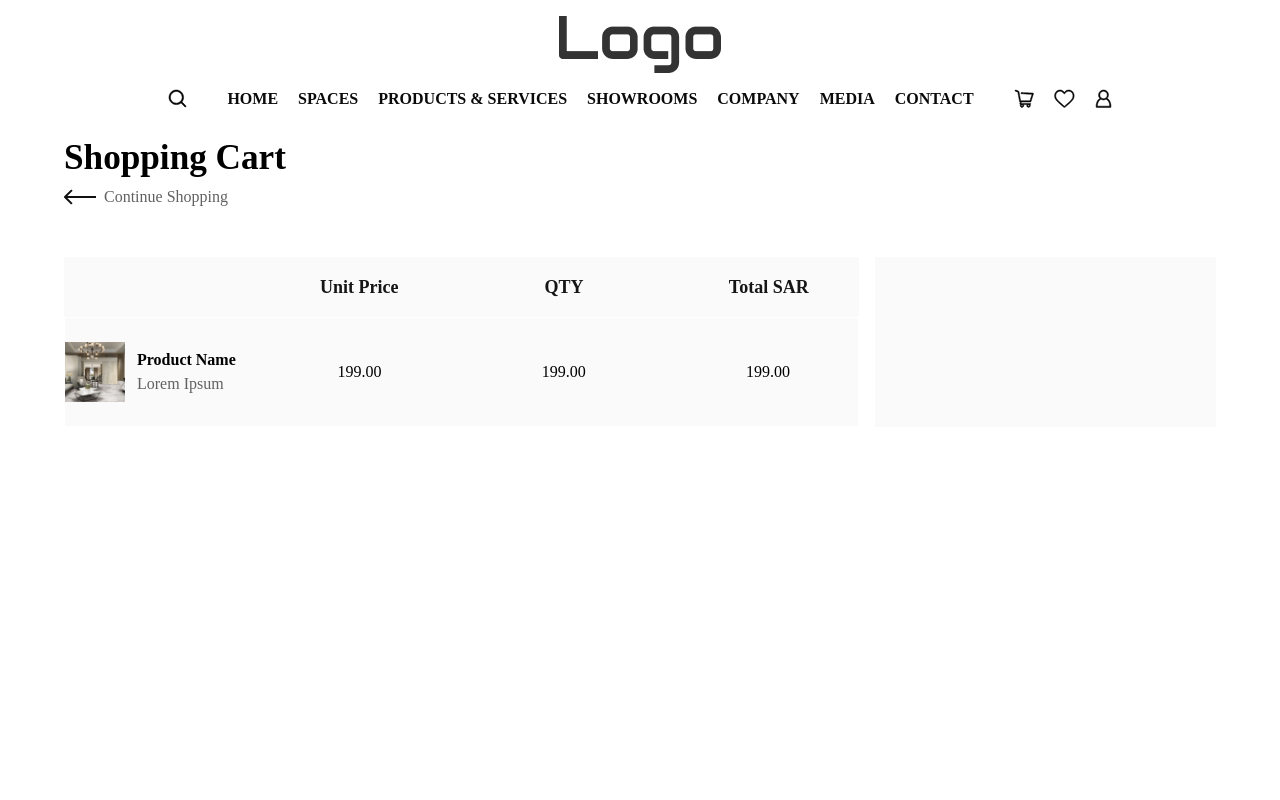
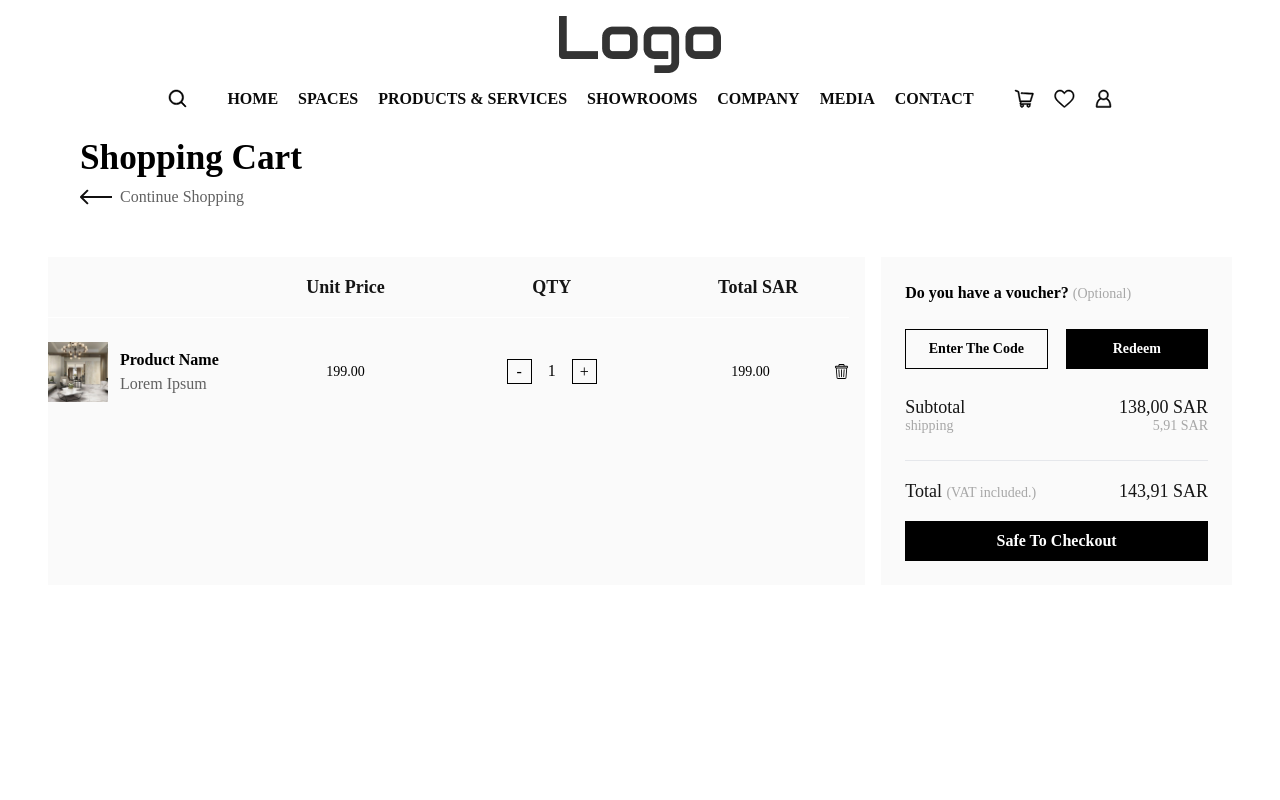
Before and after one commit to godstimedev/eshop, a React (Create React App) app: page /cart in a window 1280 px wide. Shown: the top 800 px of the page. Built offline with nearby package versions, Linux system fonts and the light colour scheme; the HTML template or start-up script is replaced by a standard one.

Commit message:
completed cart page

```diff
--- a/src/components/Header.tsx
+++ b/src/components/Header.tsx
@@ -1,5 +1,5 @@
 import React, { useState } from 'react';
-import { NavLink } from 'react-router-dom';
+import { Link, NavLink } from 'react-router-dom';
 import Logo from '../assets/images/logoBlack.png';
 import { ReactComponent as Search } from '../assets/svg/Search.svg';
 import { ReactComponent as Cart } from '../assets/svg/Cart.svg';
@@ -42,6 +42,7 @@ function Header({}: Props) {
 			<div>
 				<img src={Logo} alt="Logo" className="cursor-pointer" />
 			</div>
+
 			<nav className="hidden lg:flex items-center space-x-10">
 				<Search className="cursor-pointer" />
 				<ul className="flex space-x-5">
@@ -56,13 +57,17 @@ function Header({}: Props) {
 					<li className="navItems cursor-pointer">Contact</li>
 				</ul>
 				<div className="flex space-x-5">
-					<Cart className="cursor-pointer" />
+					<Link to="/cart">
+						<Cart className="cursor-pointer" />
+					</Link>
 					<Like className="cursor-pointer" />
 					<Avatar className="cursor-pointer" />
 				</div>
 			</nav>
 			<div className=" lg:hidden flex space-x-5 ">
-				<Cart className="cursor-pointer" />
+				<Link to="/cart">
+					<Cart className="cursor-pointer" />
+				</Link>
 				<Like className="cursor-pointer" />
 				<Avatar className="cursor-pointer" />
 			</div>
--- a/src/components/Products.tsx
+++ b/src/components/Products.tsx
@@ -9,6 +9,7 @@ import { ReactComponent as ArrowLeft } from '../assets/svg/ArrowLeft.svg';
 import { ReactComponent as ArrowRight } from '../assets/svg/ArrowRight.svg';
 
 import { productData } from '../data/productData';
+import { Link } from 'react-router-dom';
 
 type Props = {};
 
@@ -53,36 +54,46 @@ function Products({}: Props) {
 				<div className="relative row-span-2 h-[75vh] w-[100%] flex flex-col items-center">
 					<img src={ProductOne} alt="/" className="h-[95%] w-[100%]" />
 					<div className="absolute bottom-0 bg-[#111010] text-white text-center p-4 max-w-[95%] mx-auto place-items-center">
+						<Link to="/product">
 							<h2 className="text-[1.65rem] leading-[1.65rem]">Bathroom Tiles</h2>
 							<p className="text-[#B4B4B4] text-[14px]">
 								Ante mus blandit sapien sociosqu per consequat ad.
 							</p>
+						</Link>
 					</div>
 				</div>
-				{/* h-[90%] */}
+
 				<div className="relative row-span-2 h-[75vh]  flex flex-col items-center">
 					<img src={ProductTwo} alt="/" className="h-[95%] w-[100%]" />
 					<div className="absolute bottom-0 bg-[#111010] text-white text-center p-4 max-w-[95%] mx-auto place-items-center">
+						<Link to="/product">
 							<h2 className="text-[1.65rem] leading-[1.65rem]">Marble</h2>
 							<p className="text-[#B4B4B4] text-[14px]">Ante mus blandit sapien sociosqu</p>
+						</Link>
 					</div>
 				</div>
+
 				<div className="relative row-span-1  flex flex-col items-center">
 					<img src={ProductThree} alt="/" className="h-[85%] w-[100%]" />
 					<div className="absolute bottom-0 bg-[#111010] text-white text-center p-4 max-w-[95%] mx-auto place-items-center">
+						<Link to="/product">
 							<h2 className="text-[1.65rem] leading-[1.65rem]">Outdoor Flooring</h2>
 							<p className="text-[#B4B4B4] text-[14px]">
 								Ante mus blandit sapien sociosqu per consequat ad.
 							</p>
+						</Link>
 					</div>
 				</div>
+
 				<div className="relative row-span-1  flex flex-col items-center">
 					<img src={ProductFour} alt="/" className="h-[89%] w-[100%]" />
 					<div className="absolute bottom-0 bg-[#111010] text-white text-center p-4 max-w-[95%] mx-auto place-items-center">
+						<Link to="/product">
 							<h2 className="text-[1.65rem] leading-[1.65rem]">Kitchen Interior</h2>
 							<p className="text-[#B4B4B4] text-[14px]">
 								Ante mus blandit sapien sociosqu per consequat ad.
 							</p>
+						</Link>
 					</div>
 				</div>
 			</div>
--- a/src/pages/Cart.tsx
+++ b/src/pages/Cart.tsx
@@ -1,44 +1,93 @@
 import React from 'react';
 import { ReactComponent as ArrowBack } from '../assets/svg/ArrowBack.svg';
+import { ReactComponent as Delete } from '../assets/svg/Delete.svg';
 import ProductImg from '../assets/images/productImg.png';
+import { Link } from 'react-router-dom';
 
 type Props = {};
 
 function Cart({}: Props) {
 	return (
-		<main className="relative min-h-[100vh] px-[4rem] py-2">
-			<section className="">
+		<main className="relative min-h-[100vh] md:px-[3rem] px-[1rem] py-2">
+			<section className="px-[2rem]">
 				<h1>Shopping Cart</h1>
-				<div className="flex gap-2 items-center cursor-pointer">
-					<ArrowBack />
-					<p>Continue Shopping</p>
-				</div>
+				<Link to="/">
+					<div className="flex gap-2 items-center cursor-pointer">
+						<ArrowBack />
+						<p>Continue Shopping</p>
+					</div>
+				</Link>
 			</section>
 
-			<section className="flex gap-4 my-[3rem]">
-				<div className="bg-[#FAFAFA] w-[70%] ">
+			<section className="flex flex-col lg:flex-row gap-4 my-[3rem]">
+				{/* left section  */}
+				<div className="bg-[#FAFAFA]  lg:w-[70%] pr-4">
 					<div className="grid grid-cols-4 auto-cols-min items-center gap-6 py-[1rem] ">
 						<span className="">{''}</span>
-						<span className=" text-center text-lg font-semibold text-[#151515]">Unit Price</span>
-						<span className=" text-center text-lg font-semibold text-[#151515]">QTY</span>
-						<span className=" text-center text-lg font-semibold text-[#151515]">Total SAR</span>
+						<span className=" text-center md:text-lg text-sm font-semibold text-[#151515]">
+							Unit Price
+						</span>
+						<span className=" text-center md:text-lg text-sm font-semibold text-[#151515]">QTY</span>
+						<span className=" text-center md:text-lg text-sm font-semibold text-[#151515]">
+							Total SAR
+						</span>
 					</div>
 
-					<div className="grid  grid-cols-4 items-center gap-6 py-[1.5rem] border border-t border-[#fff]">
-						<div className=" flex gap-3 items-center ">
+					<div className="grid  grid-cols-4 items-center gap-6 py-[1.5rem]  border-t border-[#fff] ">
+						<div className="flex flex-col md:flex-row gap-3 items-center ">
 							<img src={ProductImg} alt="/" className="h-[60px] w-[60px]   object-cover" />
 							<div>
 								<h2>Product Name</h2>
 								<p>Lorem Ipsum</p>
 							</div>
 						</div>
-						<div className="text-center">199.00</div>
-						<div className="text-center">199.00</div>
-						<div className="text-center">199.00</div>
+						<div className="text-center text-sm">199.00</div>
+						<div className="text-center flex justify-center gap-4">
+							<span className="border border-black w-[25px] h-[25px] cursor-pointer ">-</span>
+							<span>1</span>
+							<span className="border border-black w-[25px] h-[25px] cursor-pointer">+</span>
+						</div>
+						<div className="text-center flex items-center justify-center justify-items-stretch">
+							<span className="flex-grow text-sm">199.00</span>{' '}
+							<Delete className="justify-self-end cursor-pointer" />
+						</div>
 					</div>
 				</div>
 
-				<div className="bg-[#FAFAFA] w-[30%]"></div>
+				{/* right section  */}
+				<div className="bg-[#FAFAFA] lg:w-[30%] p-6 flex flex-col gap-6">
+					<div className="flex">
+						<h3 className="font-bold">
+							Do you have a voucher? <span className="font-light text-[#A7A7A7] text-sm">(Optional)</span>
+						</h3>
+					</div>
+
+					<div className="flex justify-between">
+						<button className="border border-black w-[47%] capitalize text-sm">Enter the code</button>
+						<button className="bg-black text-white w-[47%] capitalize text-sm">Redeem</button>
+					</div>
+
+					<div className="flex justify-between">
+						<div>
+							<p className="text-[#151515] text-lg">Subtotal</p>
+							<p className="font-light text-sm text-[#A7A7A7] mt-[-.3rem]">shipping</p>
+						</div>
+						<div className="flex flex-col">
+							<p className="text-[#151515] text-lg">138,00 SAR</p>
+							<p className="font-light text-sm text-[#A7A7A7] mt-[-.3rem] ml-auto">5,91 SAR</p>
+						</div>
+					</div>
+
+					<div className="flex flex-col gap-4 pt-4 border-t border-[rgba(222, 222, 222, 0.1)]">
+						<div className="flex justify-between">
+							<p className="text-[#151515] text-lg">
+								Total <span className="font-light text-sm text-[#A7A7A7]">(VAT included.)</span>
+							</p>
+							<p className="text-[#151515] text-lg">143,91 SAR</p>
+						</div>
+						<button className="bg-black text-white capitalize">Safe to checkout</button>
+					</div>
+				</div>
 			</section>
 		</main>
 	);
```
Also changed, not shown: src/assets/svg/Delete.svg (added). Lines whose indentation alone changed are shown as unchanged.
